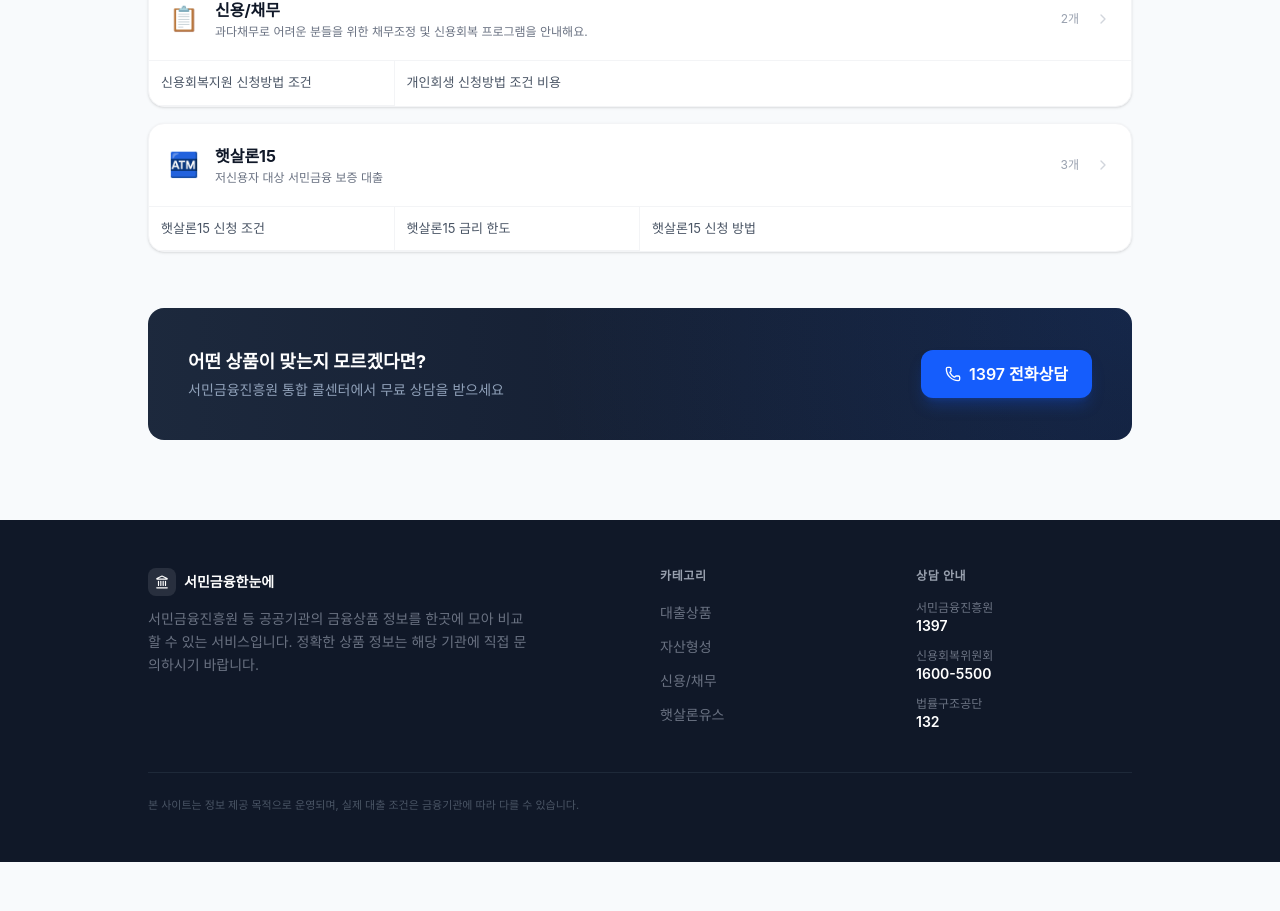
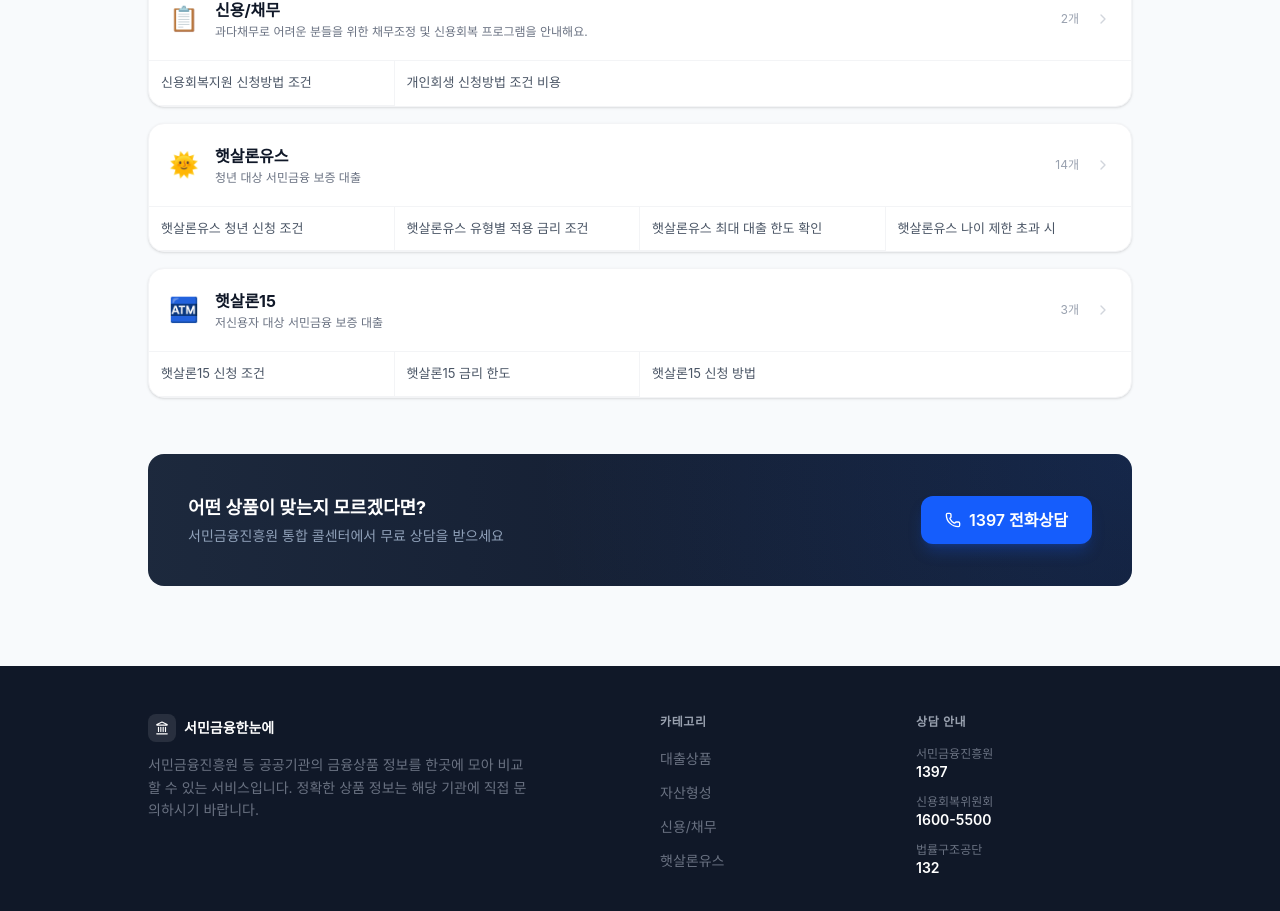
Before and after one commit to hyunjun82/loan-jjyu, a Next.js app: page / in a window 1280 px wide. Shown: the part 1834-2745 px from the top of the page. Before the commit the page ends 2696 px from the top, so only its background shows below. Built offline with nearby package versions, Linux system fonts and the light colour scheme.

Commit message:
fix: haesallon-youth-spokes-1에 hub export 추가 — 빌드 에러 수정

```diff
--- a/data/articles/haesallon-youth-spokes-1.ts
+++ b/data/articles/haesallon-youth-spokes-1.ts
@@ -1,4 +1,31 @@
-import type { LoanSpokeArticle } from "@/lib/types";
+import type { LoanHubArticle, LoanSpokeArticle } from "@/lib/types";
+
+export const hub: LoanHubArticle = {
+  categorySlug: "햇살론유스",
+  title: "햇살론유스 — 청년 서민금융 대출 안내",
+  h1: "햇살론유스 — 청년 서민금융 대출 안내",
+  metaDescription: "만 19~34세 청년을 위한 정부지원 대출 햇살론유스. 대학생·취업준비생·사회초년생 신청 조건, 금리, 한도, 신청 방법까지 정리했어요.",
+  description: "청년 대상 서민금융 보증 대출",
+  heroDescription: "햇살론유스는 만 19~34세 저소득 청년을 위한 정부지원 대출이에요. 연소득 3,500만원 이하 대학생·취업준비생·사회초년생이 신청할 수 있어요.",
+  spokes: [
+    { slug: "신청조건", title: "햇살론유스 청년 신청 조건 | 대학생 취업준비생 소득 기준", description: "나이·소득·유형별 신청 자격 총정리" },
+    { slug: "금리조건", title: "햇살론유스 유형별 적용 금리 조건 | 사회초년생 취업준비생 차이", description: "유형별 금리 차이와 실제 이자 계산" },
+    { slug: "대출한도", title: "햇살론유스 최대 대출 한도 확인 | 일반생활자금 특정용도자금 차이", description: "한도 유형별 차이와 월 납부액 계산" },
+    { slug: "나이제한", title: "햇살론유스 나이 제한 초과 시 | 서민금융 대체 대출 비교", description: "나이 초과 시 대체 상품 안내" },
+    { slug: "신청방법", title: "햇살론유스 앱 신청 방법 | 보증번호 발급 서류 준비 순서", description: "앱 신청부터 대출 실행까지 전 과정" },
+    { slug: "부결재신청", title: "햇살론유스 자주 거절되는 이유 유형은?", description: "부결 원인 유형별 재신청 방법" },
+    { slug: "대환대출", title: "햇살론유스 대환 대출 신청 방법 | 고금리 학자금 전환 조건", description: "고금리 대출 갈아타기 조건과 방법" },
+    { slug: "필요서류", title: "햇살론유스 필요서류 목록 | 소득 재직 증빙 발급 방법", description: "유형별 필요서류 체크리스트" },
+    { slug: "대학생", title: "햇살론유스 대학생 신청 가능 조건 | 등록금 생활비 지원 용도", description: "대학생 신청 자격과 서류 안내" },
+    { slug: "취업준비생", title: "햇살론유스 취업준비생 신청 가능 조건 | 미취업 소득증빙 방법", description: "취업준비생 자격 확인과 소득증빙 방법" },
+    { slug: "사회초년생", title: "햇살론유스 사회초년생 신청 가능 조건 | 중소기업 재직 소득 기준", description: "사회초년생 재직 조건과 신청 방법" },
+    { slug: "소득기준", title: "햇살론유스 연소득 기준 초과 시 | 소득 증빙 확인 방법", description: "소득 기준 계산과 증빙 방법" },
+    { slug: "취급기관", title: "햇살론유스 취급 협약 은행 목록 | 서민금융진흥원 앱 신청 방법", description: "협약 은행 목록과 앱 신청 방법" },
+    { slug: "상환방식", title: "햇살론유스 상환방식 월 상환액 | 원리금균등분할상환 계산", description: "상환 방식과 월 납부액 계산 예시" },
+  ],
+  datePublished: "2026-03-08",
+  dateModified: "2026-03-11",
+};
 
 export const spokes: Omit<LoanSpokeArticle, "productInfo" | "conditions">[] = [
 
```
